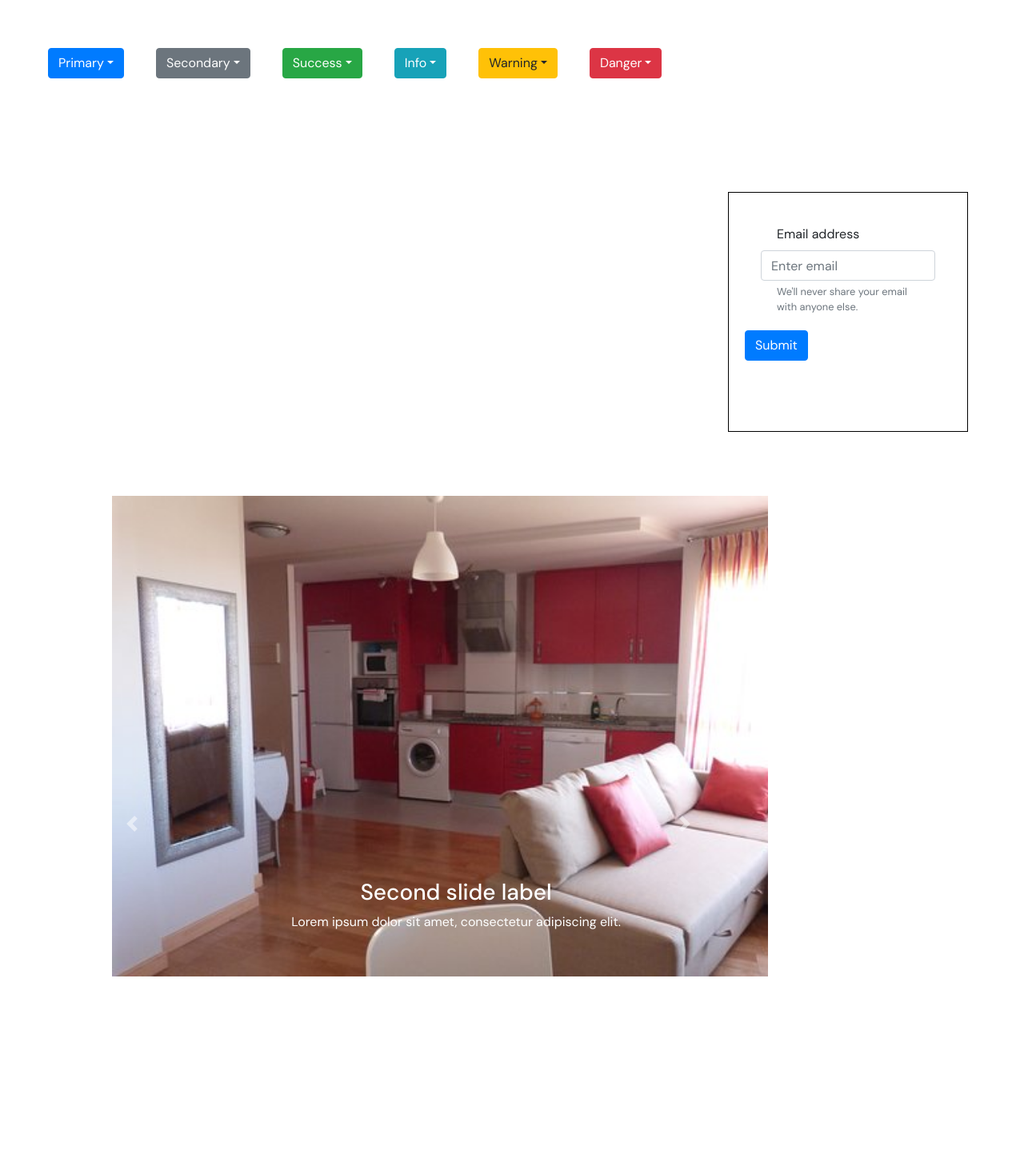
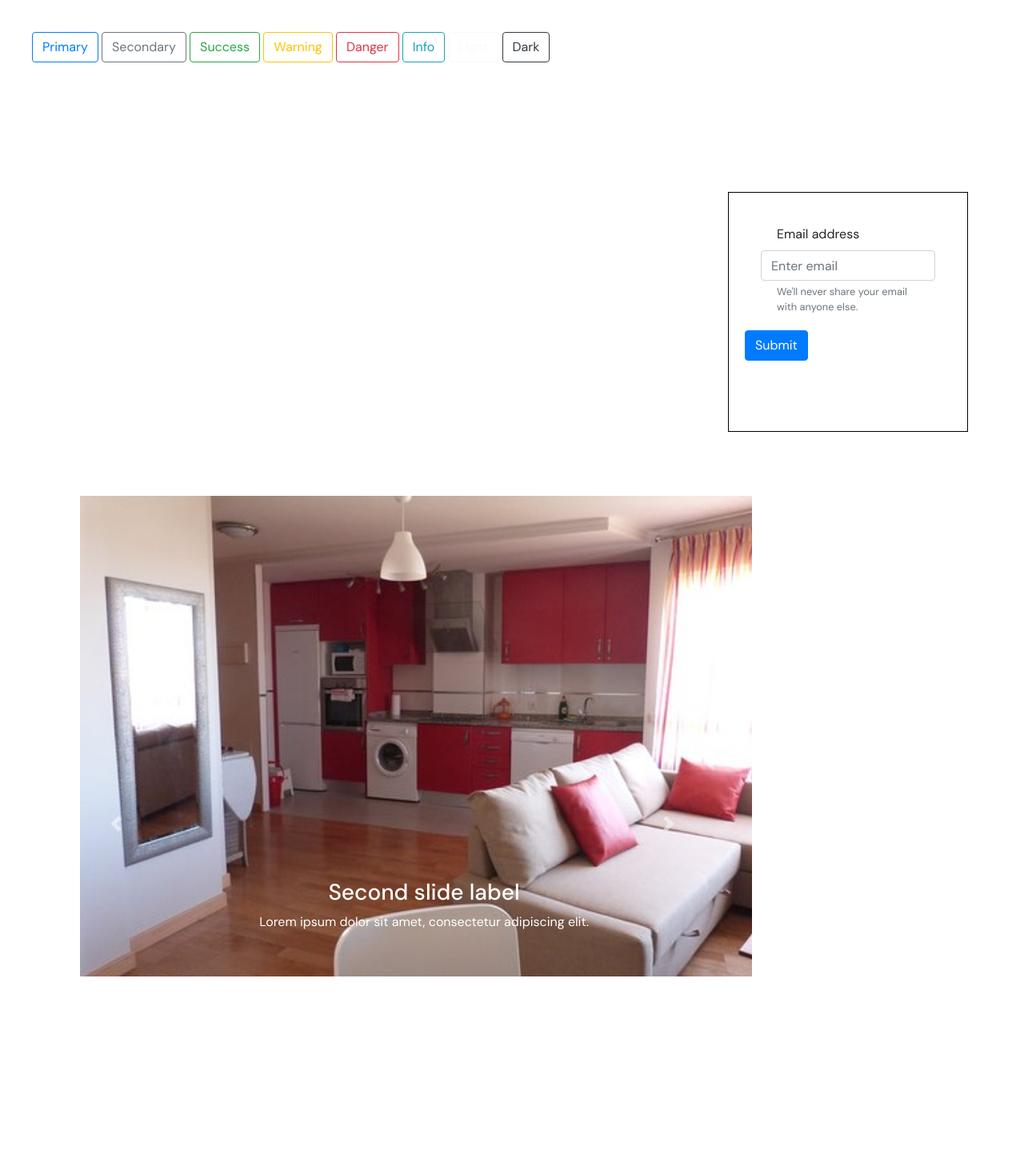
Before and after one commit to apix23/con-techo-app, a React (Create React App) app: page / in a window 1280 px wide. Shown: the top 1463 px of the page at 80% size. Built offline with nearby package versions, Linux system fonts and the light colour scheme.

Commit message:
Mis mas sanos intentos de usar de manera correcta react

```diff
--- a/src/App.css
+++ b/src/App.css
@@ -52,7 +52,11 @@ nav {
 .carousel-inner {
   height: 900px;
   width: 900px;
-  border-radius: 5px;
+  border-radius: 0px;
+  margin-left: 0px;
+  margin-right: 0px;
+  margin-top: 0px;
+  margin-bottom: 0px;
 }
 
 .estiloP {
@@ -72,3 +76,14 @@ nav {
   height: 300px;
   width: 300px;
   #caja2  */
+
+/* .carousel,
+.carousel-inner > .item > img {
+  margin-left: 0px;
+  margin-right: opx;
+  margin-top: 0px;
+  margin-bottom: 0px;
+
+  height: 1000px;
+  width: 1000px;
+} */
--- a/src/Dropdowns.js
+++ b/src/Dropdowns.js
@@ -1,29 +1,18 @@
 import React from "react";
 import "bootstrap/dist/css/bootstrap.min.css";
-import { DropdownButton, Dropdown, ButtonGroup } from "react-bootstrap";
+import { Button } from "react-bootstrap";
 import "./App.css";
 
 const Dropdowns = () => (
   <>
-    {["Primary", "Secondary", "Success", "Info", "Warning", "Danger"].map(
-      (variant) => (
-        <DropdownButton
-          as={ButtonGroup}
-          key={variant}
-          id={`dropdown-variants-${variant}`}
-          variant={variant.toLowerCase()}
-          title={variant}
-        >
-          <Dropdown.Item eventKey="1">Action</Dropdown.Item>
-          <Dropdown.Item eventKey="2">Another action</Dropdown.Item>
-          <Dropdown.Item eventKey="3" active>
-            Active Item
-          </Dropdown.Item>
-          <Dropdown.Divider />
-          <Dropdown.Item eventKey="4">Separated link</Dropdown.Item>
-        </DropdownButton>
-      )
-    )}
+    <Button variant="outline-primary">Primary</Button>{" "}
+    <Button variant="outline-secondary">Secondary</Button>{" "}
+    <Button variant="outline-success">Success</Button>{" "}
+    <Button variant="outline-warning">Warning</Button>{" "}
+    <Button variant="outline-danger">Danger</Button>{" "}
+    <Button variant="outline-info">Info</Button>{" "}
+    <Button variant="outline-light">Light</Button>{" "}
+    <Button variant="outline-dark">Dark</Button>
   </>
 );
 
--- a/src/index.js
+++ b/src/index.js
@@ -3,7 +3,7 @@ import ReactDOM from "react-dom";
 import "./index.css";
 import "bootstrap/dist/css/bootstrap.min.css";
 import reportWebVitals from "./reportWebVitals";
-import App from "./App";
+import Carousel from "./Carousel";
 import ShortDescription from "./ShortDescription";
 import Description from "./Description";
 import Characteristic from "./Characteristic";
@@ -18,7 +18,7 @@ ReactDOM.render(
     <Dropdowns />
     <SendContact />
 
-    <App />
+    <Carousel />
     <ShortDescription />
     <Description />
     <Characteristic />
```
Also changed, not shown: src/Carousel.js (renamed from src/App.js), 1 other file (tests, documents, lock files or other folders).
